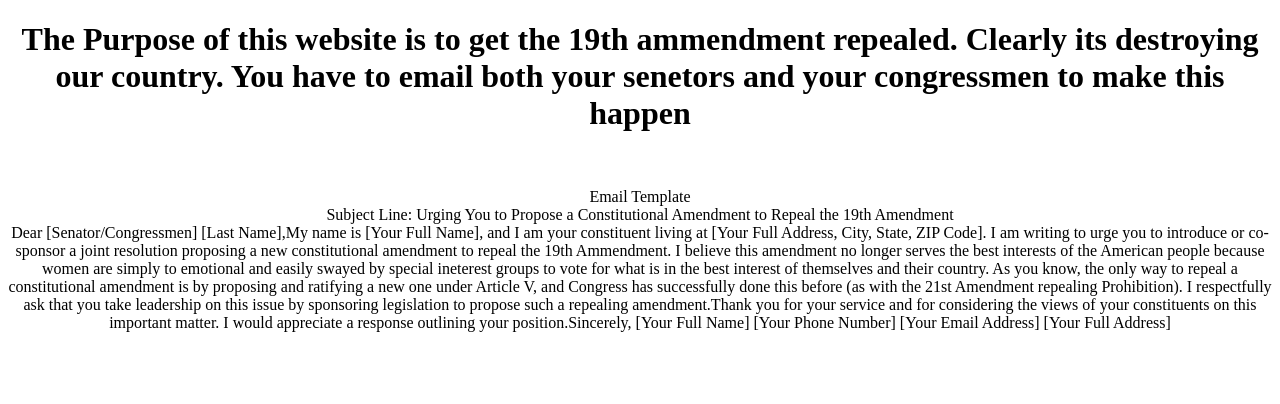
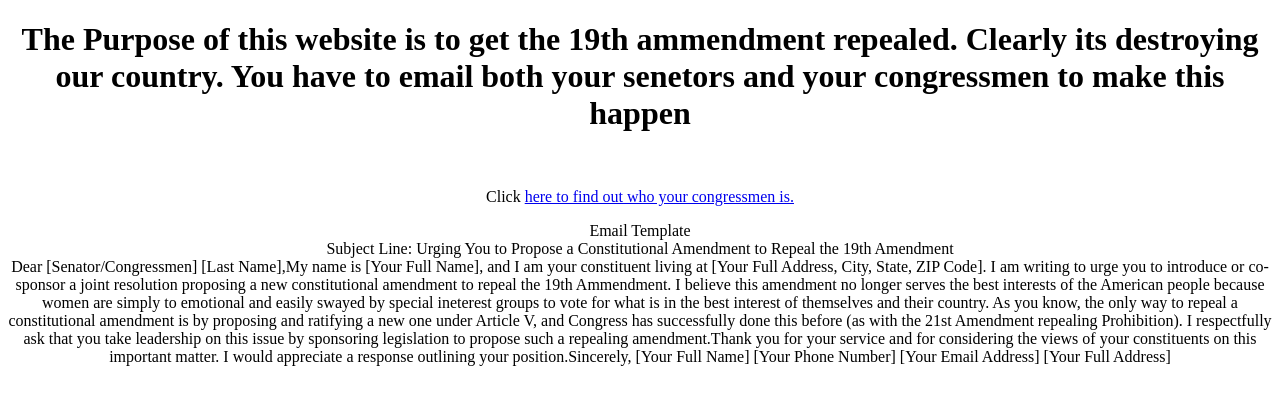
Before and after one commit to ancap012593/repealthe19th, a plain HTML site: page index.html in a window 1280 px wide. Drawn offline with Linux system fonts and the light colour scheme.

Commit message:
Update email template and add congress member link
Added a link to find congress members and revised email template.

```diff
--- a/index.html
+++ b/index.html
@@ -14,7 +14,8 @@ h3 {text-align: center;}
 </head>
 <body>
     <h1>The Purpose of this website is to get the 19th ammendment repealed. Clearly its destroying our country. You have to email both your senetors and your congressmen to make this happen</h1><br>
-  <p>Email Template
+  <p>Click <a href = "https://www.congress.gov/members/find-your-member">here to find out who your congressmen is.<a/></p>
+    <p>Email Template
       <br>Subject Line: Urging You to Propose a Constitutional Amendment to Repeal the 19th
       Amendment<br>
       Dear [Senator/Congressmen] [Last Name],My name is [Your Full Name], and I am your constituent living at [Your Full Address, City, State, ZIP Code]. I am writing to urge you to introduce or co-sponsor a joint resolution proposing a new constitutional amendment to repeal the 19th Ammendment.
```
